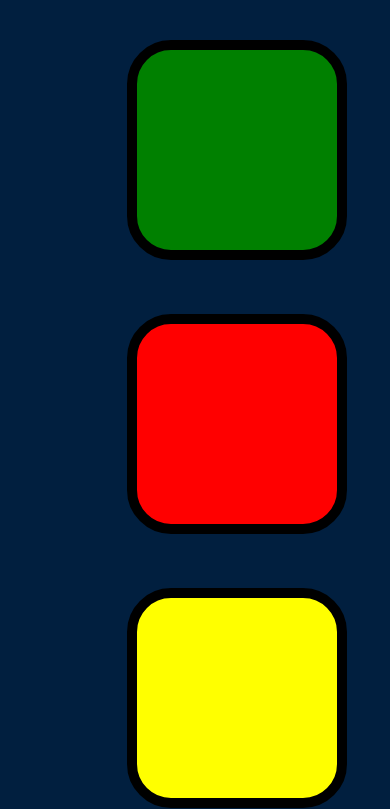
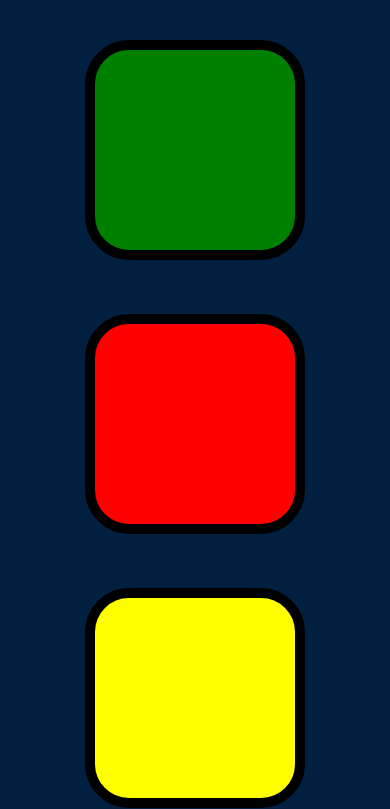
Before and after one commit to fisherok3452/SimonGame, a plain HTML site: page index.html in a window 390 px wide. Shown: the part 70-879 px from the top of the page. Drawn offline with nearby package versions, Linux system fonts and the light colour scheme.

Commit message:
Update styles.css

```diff
--- a/styles.css
+++ b/styles.css
@@ -14,6 +14,12 @@ body {
   display: block;
   width: 50%;
   margin: auto;
+
+}
+@media (max-width:1104px) {
+  .container{
+    width: 75%;
+  }
 
 }
 
```
